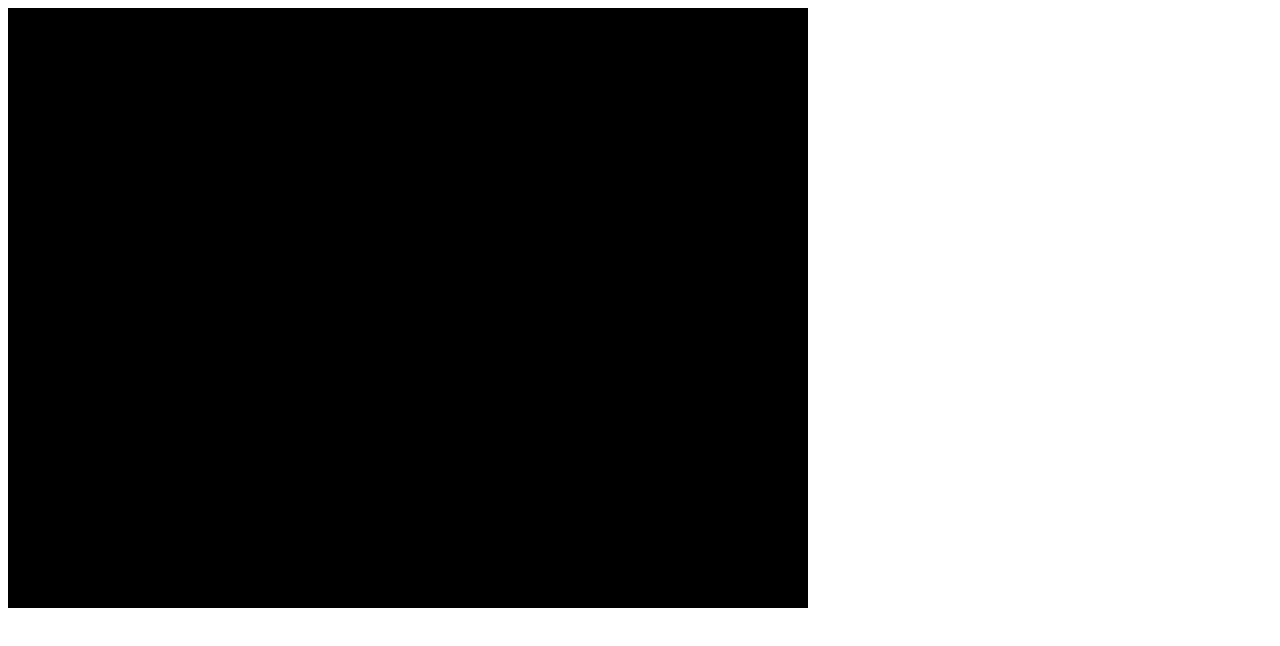
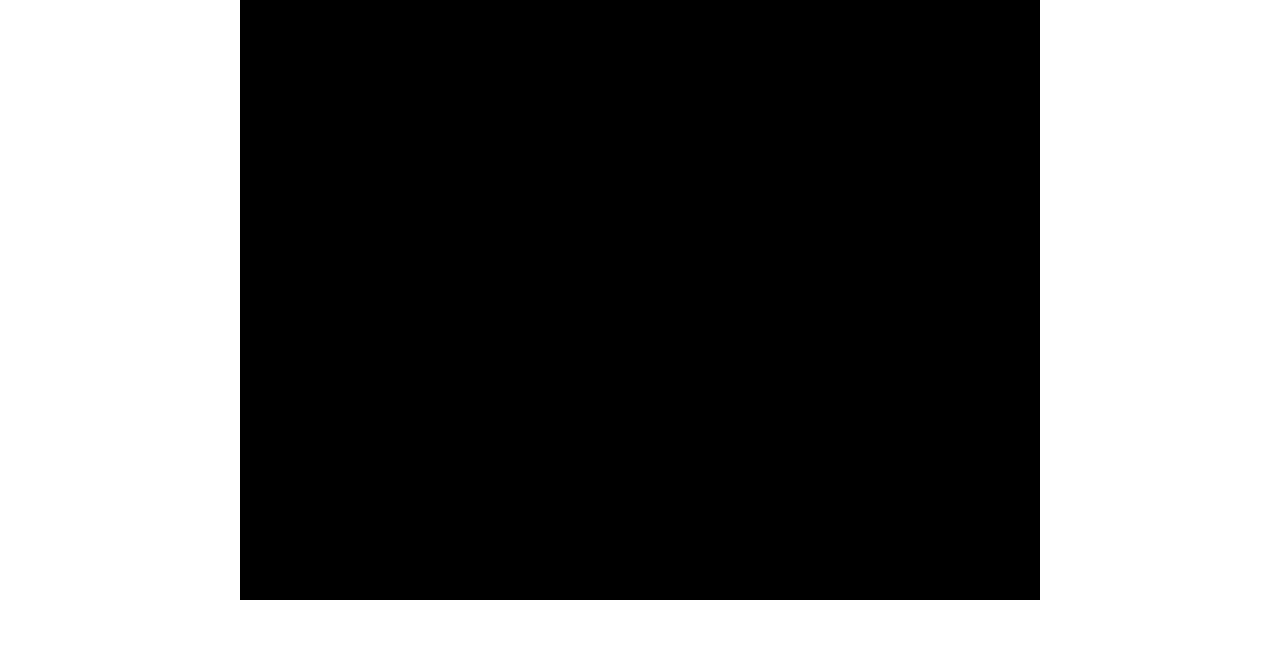
Before and after one commit to progsource/caldrun-jumper, a website: page index.html in a window 1280 px wide. Drawn offline with Linux system fonts and the light colour scheme.

Commit message:
keycode matching...

```diff
--- a/index.html
+++ b/index.html
@@ -3,6 +3,12 @@
   <head>
     <meta charset="utf-8">
     <title>ProgSource phaser example</title>
+    <style>
+      html, body {margin: 0; text-align: center;}
+      #game canvas {
+        margin: 0 auto;
+      }
+    </style>
   </head>
   <body>
     <div id="game"></div>
--- a/js/game.js
+++ b/js/game.js
@@ -14,25 +14,88 @@
                 create: create,
                 update: update
             }
-        );
+        ),
+        cursors,
+        wasdCursors;
 
-    function preload() {}
+// -----------------------------------------------------------------------------
 
-    function create() {}
+    function onUp(event) {
+        console.group('onUp');
+        console.log(event);
+        console.groupEnd();
+    }
+
+    function onRight(event) {
+        console.group('onRight');
+        console.log(event);
+        console.groupEnd();
+    }
+
+    function onDown(event) {
+        console.group('onDown');
+        console.log(event);
+        console.groupEnd();
+    }
+
+    function onLeft(event) {
+        console.group('onLeft');
+        console.log(event);
+        console.groupEnd();
+    }
+
+    function keyBoardSetup() {
+        cursors = game.input.keyboard.createCursorKeys();
+        wasdCursors = game.input.keyboard.addKeys({
+            'up': Phaser.KeyCode.W,
+            'right': Phaser.KeyCode.D,
+            'down': Phaser.KeyCode.S,
+            'left': Phaser.KeyCode.A
+        });
+
+        cursors.up.onUp.add(function(e) {
+            onUp(e);
+        });
+        wasdCursors.up.onUp.add(function(e) {
+            onUp(e);
+        });
+
+        cursors.right.onUp.add(function(e) {
+            onRight(e);
+        });
+        wasdCursors.right.onUp.add(function(e) {
+            onRight(e);
+        });
+
+        cursors.down.onUp.add(function(e) {
+            onDown(e);
+        });
+        wasdCursors.down.onUp.add(function(e) {
+            onDown(e);
+        });
+
+        cursors.left.onUp.add(function(e) {
+            onLeft(e);
+        });
+        wasdCursors.left.onUp.add(function(e) {
+            onLeft(e);
+        });
+    }
+
+// -----------------------------------------------------------------------------
+
+    function preload() {
+        game.load.image('background1', 'img/background.jpg');
+    }
+
+    function create() {
+        game.add.sprite(0, 0, 'background1');
+
+        keyBoardSetup();
+    }
 
     function update() {
-        this.game.input.keyboard.onDownCallback = function(e) {
-            console.log(e.keyCode);
 
-            if (37 === e.keyCode) {
-                console.log('key left pressed');
-            } else if (38 === e.keyCode) {
-                console.log('key up pressed');
-            } else if (39 === e.keyCode) {
-                console.log('key right pressed');
-            } else if (40 === e.keyCode) {
-                console.log('key down pressed');
-            }
-        };
+
     }
 }(Phaser));
```
